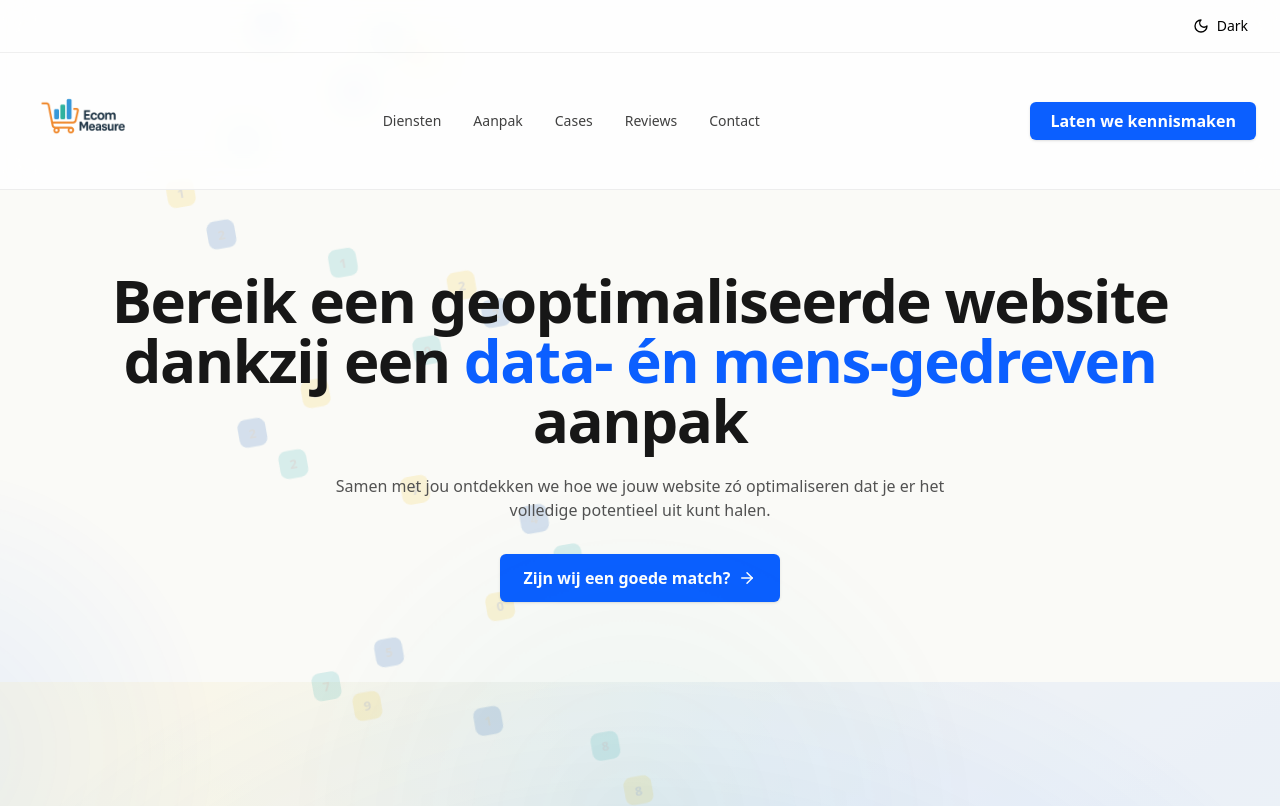
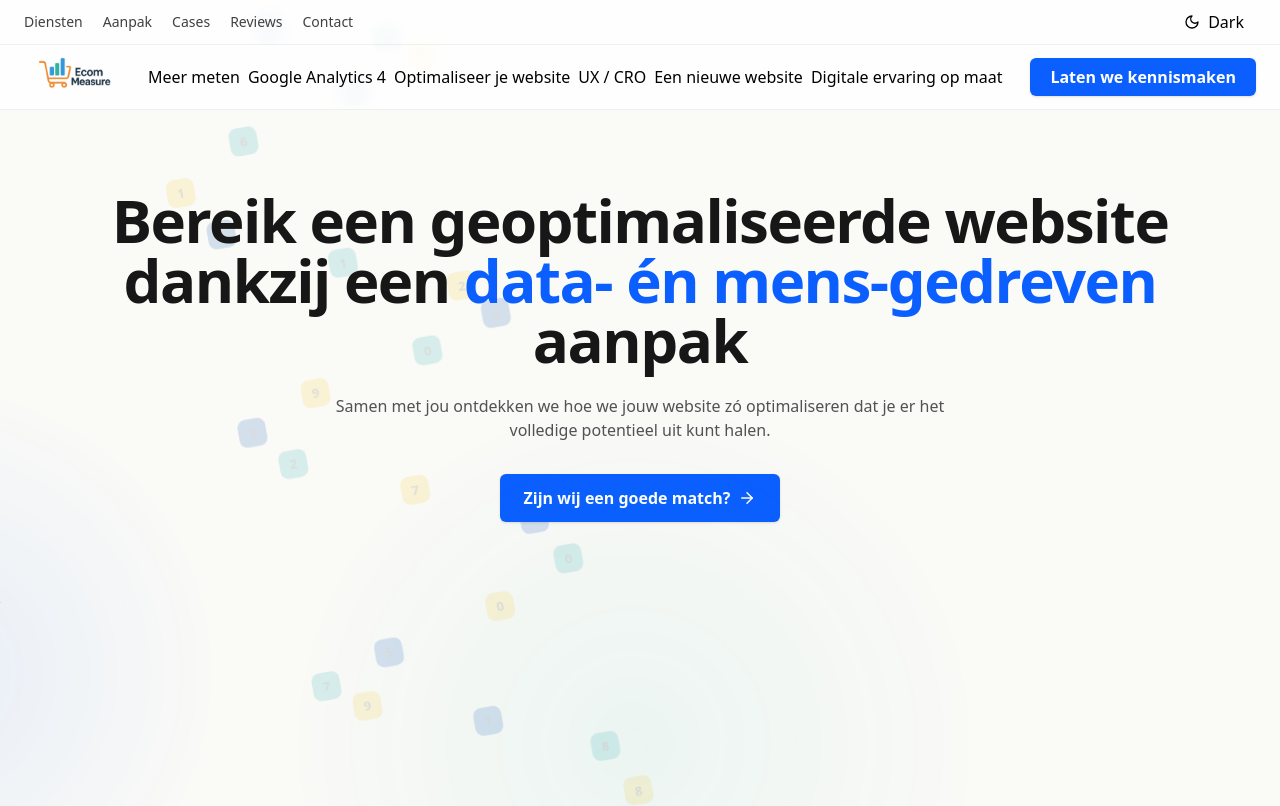
Before and after one commit to ProjectBibo/EcomMeasure3, a React (Vite) app: page / in a window 1280 px wide. Shown: the top 806 px of the page. Built offline with nearby package versions, Linux system fonts and the light colour scheme.

Commit message:
Update Header.jsx

```diff
--- a/src/components/Header.jsx
+++ b/src/components/Header.jsx
@@ -1,100 +1,73 @@
 // src/components/Header.jsx
-import React, { useEffect, useState } from "react";
-import { Moon, Sun } from "lucide-react";
+import React from "react";
+import DarkModeToggle from "./DarkModeToggle";
 
 export default function Header() {
-  const [isDark, setIsDark] = useState(false);
+  return (
+    <header className="sticky top-0 z-50 w-full">
+      {/* ===== Top bar: hoofd-navigatie + dark toggle ===== */}
+      <div className="bg-white/80 dark:bg-surface-dark/80 backdrop-blur border-b border-neutral-200/60 dark:border-neutral-800/60">
+        <div className="max-w-7xl mx-auto h-11 px-6 flex items-center justify-between">
+          {/* Hoofdnav links */}
+          <nav className="flex items-center gap-5 text-sm font-medium">
+            <a href="#diensten" className="nav-underline text-neutral-700 dark:text-gray-200">Diensten</a>
+            <a href="#workflow" className="nav-underline text-neutral-700 dark:text-gray-200">Aanpak</a>
+            <a href="#case" className="nav-underline text-neutral-700 dark:text-gray-200">Cases</a>
+            <a href="#reviews" className="nav-underline text-neutral-700 dark:text-gray-200">Reviews</a>
+            <a href="#contact" className="nav-underline text-neutral-700 dark:text-gray-200">Contact</a>
+          </nav>
 
-  // Sync initial dark-mode state
-  useEffect(() => {
-    if (typeof document === "undefined") return;
-    const html = document.documentElement;
-    setIsDark(html.classList.contains("dark"));
-  }, []);
+          {/* Toggle rechts */}
+          <div className="flex items-center">
+            <DarkModeToggle />
+          </div>
+        </div>
+      </div>
 
-  const toggleDark = () => {
-    if (typeof document === "undefined") return;
-    try {
-      const html = document.documentElement;
-      const next = !html.classList.contains("dark");
-
-      html.classList.toggle("dark", next);
-      localStorage.setItem("theme", next ? "dark" : "light");
-      setIsDark(next);
-
-      // Smoothen transition (optioneel, kun je weghalen)
-      html.classList.add("theme-transition");
-      window.setTimeout(() => html.classList.remove("theme-transition"), 250);
-
-      // Browser UI (adresbalk) mee kleuren
-      const meta = document.querySelector('meta[name="theme-color"]');
-      if (meta) meta.setAttribute("content", next ? "#0f172a" : "#fafaf7");
-    } catch (e) {
-      console.error("Dark mode toggle failed:", e);
-    }
-  };
-
-  return (
-    <header className="sticky top-0 z-50 w-full bg-white/80 dark:bg-surface-dark/80 backdrop-blur-lg border-b border-neutral-200/70 dark:border-neutral-800/70">
-      <div className="max-w-7xl mx-auto flex flex-col">
-
-        {/* ===== BOVENSTE BAR: alleen toggle ===== */}
-        <div className="flex justify-end items-center px-6 py-2 border-b border-neutral-200/60 dark:border-neutral-800/60">
-          <button
-            onClick={toggleDark}
-            className="inline-flex items-center gap-2 p-2 rounded-md hover:bg-black/5 dark:hover:bg-white/10 transition-colors"
-            aria-label="Toggle dark mode"
-            title={isDark ? "Schakel licht thema in" : "Schakel donker thema in"}
-          >
-            {isDark ? <Sun size={16} /> : <Moon size={16} />}
-            <span className="hidden sm:inline text-sm">
-              {isDark ? "Light" : "Dark"}
-            </span>
-          </button>
-        </div>
-
-        {/* ===== ONDERSTE BAR: logo + nav + CTA ===== */}
-        <div className="flex items-center justify-between px-6 py-3">
-          {/* Logo — maak ‘m groot */}
-          <a href="/" className="flex-shrink-0 flex items-center gap-3">
-            {/* Gebruik de juiste bestandsnaam: /Logo.png of /logo.png */}
+      {/* ===== Bottom bar: groot logo + dienstencluster + CTA ===== */}
+      <div className="relative bg-white/80 dark:bg-surface-dark/80 backdrop-blur border-b border-neutral-200/60 dark:border-neutral-800/60 overflow-visible">
+        <div className="max-w-7xl mx-auto px-6 h-16 flex items-center justify-between relative">
+          {/* Groot logo links (mag buiten bar uitsteken) */}
+          <a href="/" className="flex items-center gap-3 relative">
             <img
               src="/Logo.png"
               alt="EcomMeasure logo"
-              className="h-16 md:h-24 lg:h-28 w-auto object-contain"
+              className="h-16 md:h-20 lg:h-24 w-auto object-contain -my-2 md:-my-3 lg:-my-4"
               loading="eager"
               decoding="async"
             />
           </a>
 
-          {/* Navigatie */}
-          <nav className="hidden md:flex items-center gap-8 text-sm font-medium">
-            {/* Pas de anchors aan op jouw sectie-id's */}
-            <a href="#diensten" className="text-neutral-700 dark:text-gray-300 hover:text-brand-blue transition">
-              Diensten
-            </a>
-            <a href="#workflow" className="text-neutral-700 dark:text-gray-300 hover:text-brand-blue transition">
-              Aanpak
-            </a>
-            <a href="#case" className="text-neutral-700 dark:text-gray-300 hover:text-brand-blue transition">
-              Cases
-            </a>
-            <a href="#reviews" className="text-neutral-700 dark:text-gray-300 hover:text-brand-blue transition">
-              Reviews
-            </a>
-            <a href="#contact" className="text-neutral-700 dark:text-gray-300 hover:text-brand-blue transition">
-              Contact
-            </a>
+          {/* Diensten-cluster midden (scrollbaar op mobiel) */}
+          <nav className="hidden md:flex items-center gap-2">
+            <a href="#diensten" className="pill-link">Meer meten</a>
+            <a href="#ga4" className="pill-link">Google Analytics 4</a>
+            <a href="#optimaliseer" className="pill-link">Optimaliseer je website</a>
+            <a href="#ux" className="pill-link">UX / CRO</a>
+            <a href="#nieuwesite" className="pill-link">Een nieuwe website</a>
+            <a href="#dx" className="pill-link">Digitale ervaring op maat</a>
           </nav>
 
-          {/* CTA */}
-          <div className="ml-6">
+          {/* CTA rechts */}
+          <div className="flex-shrink-0">
             <a
               href="#contact"
-              className="px-5 py-2 rounded-md bg-brand-blue text-white font-semibold shadow hover:shadow-lg transition"
+              className="px-5 py-2 rounded-md bg-brand-blue text-white font-semibold shadow hover:shadow-lg hover-lift transition"
             >
               Laten we kennismaken
             </a>
+          </div>
+
+          {/* Mobiel: horizontaal scrollbare diensten onder de bar */}
+          <div className="md:hidden absolute left-0 right-0 -bottom-10 px-6">
+            <div className="flex gap-2 overflow-x-auto pb-2 no-scrollbar">
+              <a href="#diensten" className="pill-link">Meer meten</a>
+              <a href="#ga4" className="pill-link">GA4</a>
+              <a href="#optimaliseer" className="pill-link">Optimaliseer</a>
+              <a href="#ux" className="pill-link">UX/CRO</a>
+              <a href="#nieuwesite" className="pill-link">Nieuwe site</a>
+              <a href="#dx" className="pill-link">DX op maat</a>
+            </div>
           </div>
         </div>
       </div>
```
